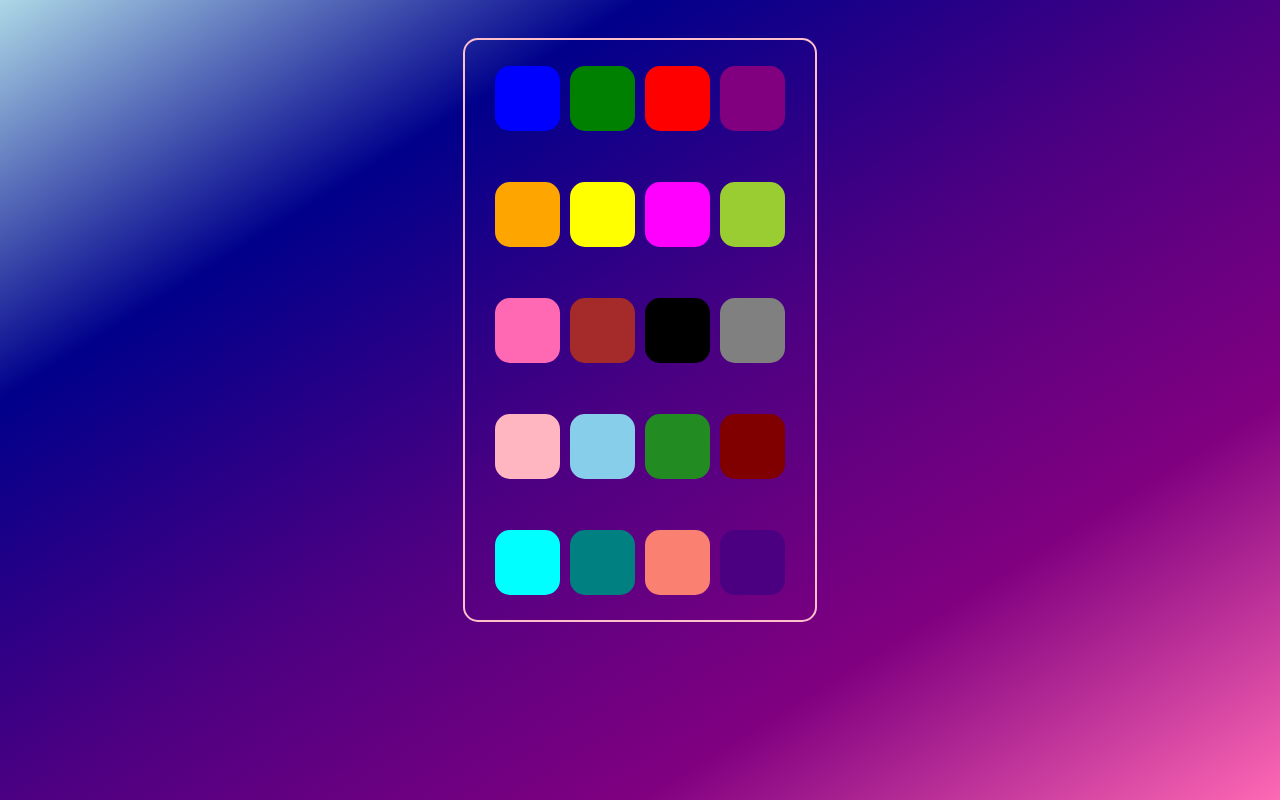
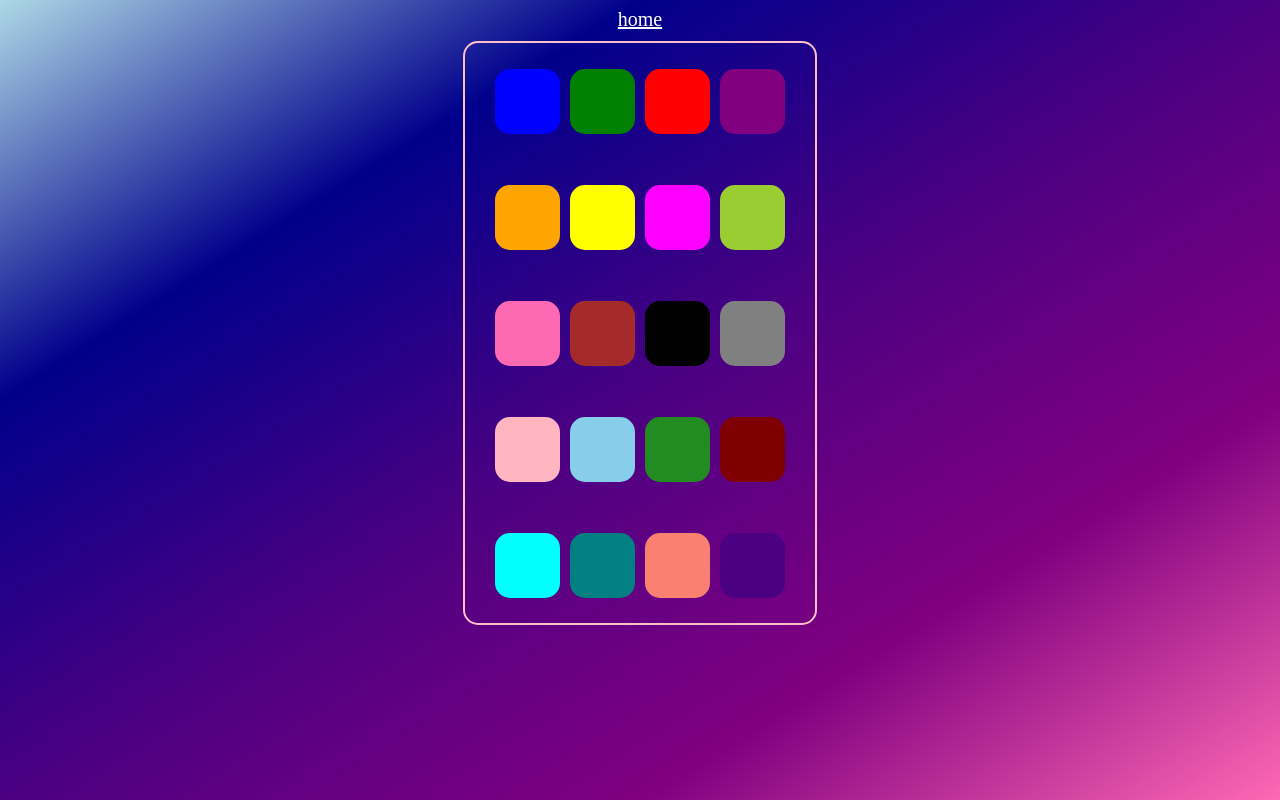
Before and after one commit to jessicaconde/webdev1-fa20, a plain HTML site: page smartphone/index.html in a window 1280 px wide. Drawn offline with Linux system fonts and the light colour scheme.

Commit message:
home link

```diff
--- a/smartphone/index.html
+++ b/smartphone/index.html
@@ -7,6 +7,7 @@
     <title>smartphone™</title>
 </head>
 <body>
+    <a href="https://jessicaconde.github.io/webdev1portfolio/">home</a>
     <div class="container">
         <div class="phone">
             <div class="app1"></div>
--- a/smartphone/style.css
+++ b/smartphone/style.css
@@ -11,13 +11,20 @@
     align-items: center;
 }
 
+a {
+    display: flex;
+    justify-content: center;
+    font-size: 20px;
+    color: white;
+}
+
 .phone {
     display: flex;
     flex-direction: row;
     flex-wrap: wrap;
     justify-content: center;
     align-items: center;
-    margin-top: 30px;
+    margin-top: 10px;
 
     border: 2px solid pink;
     border-radius: 15px;
```
